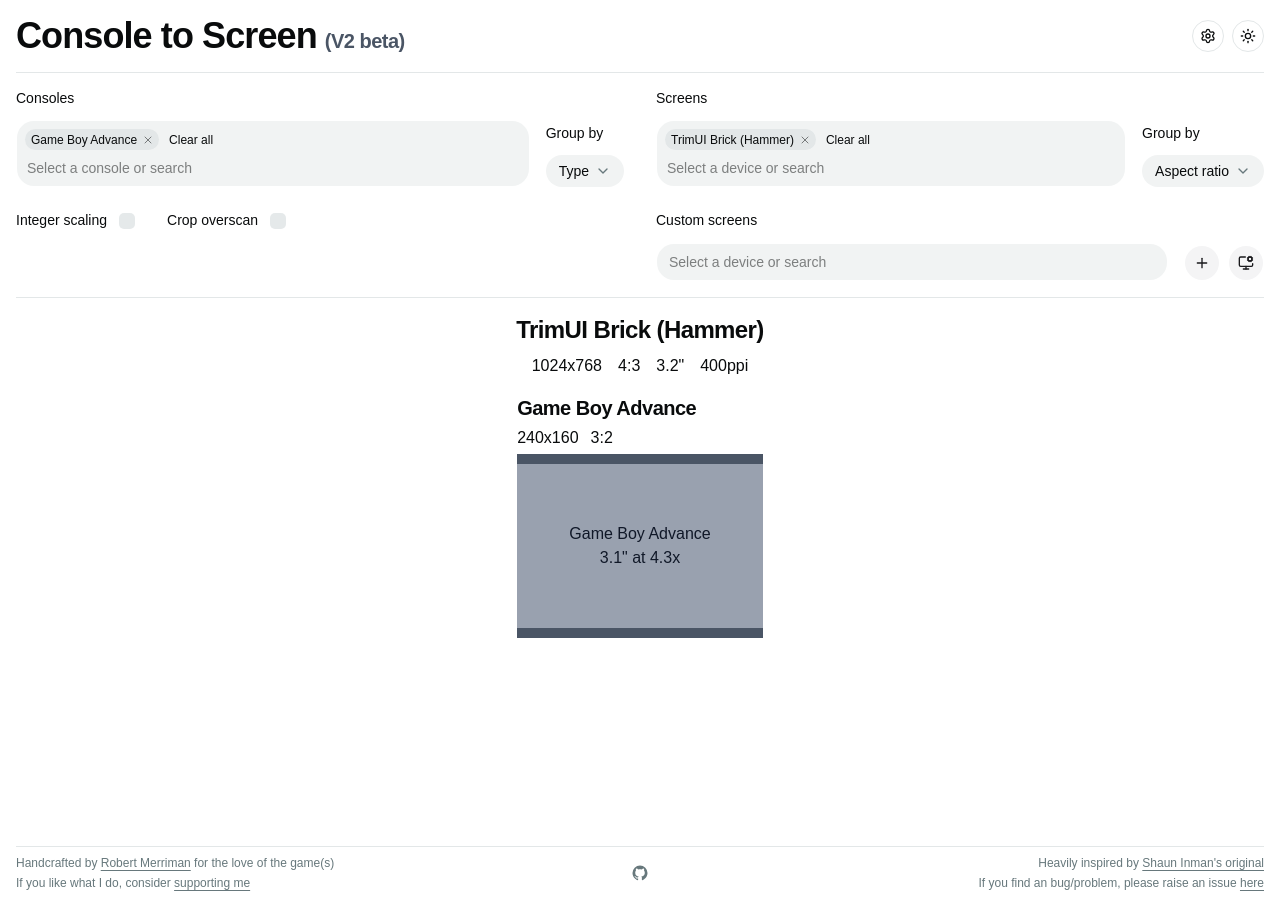
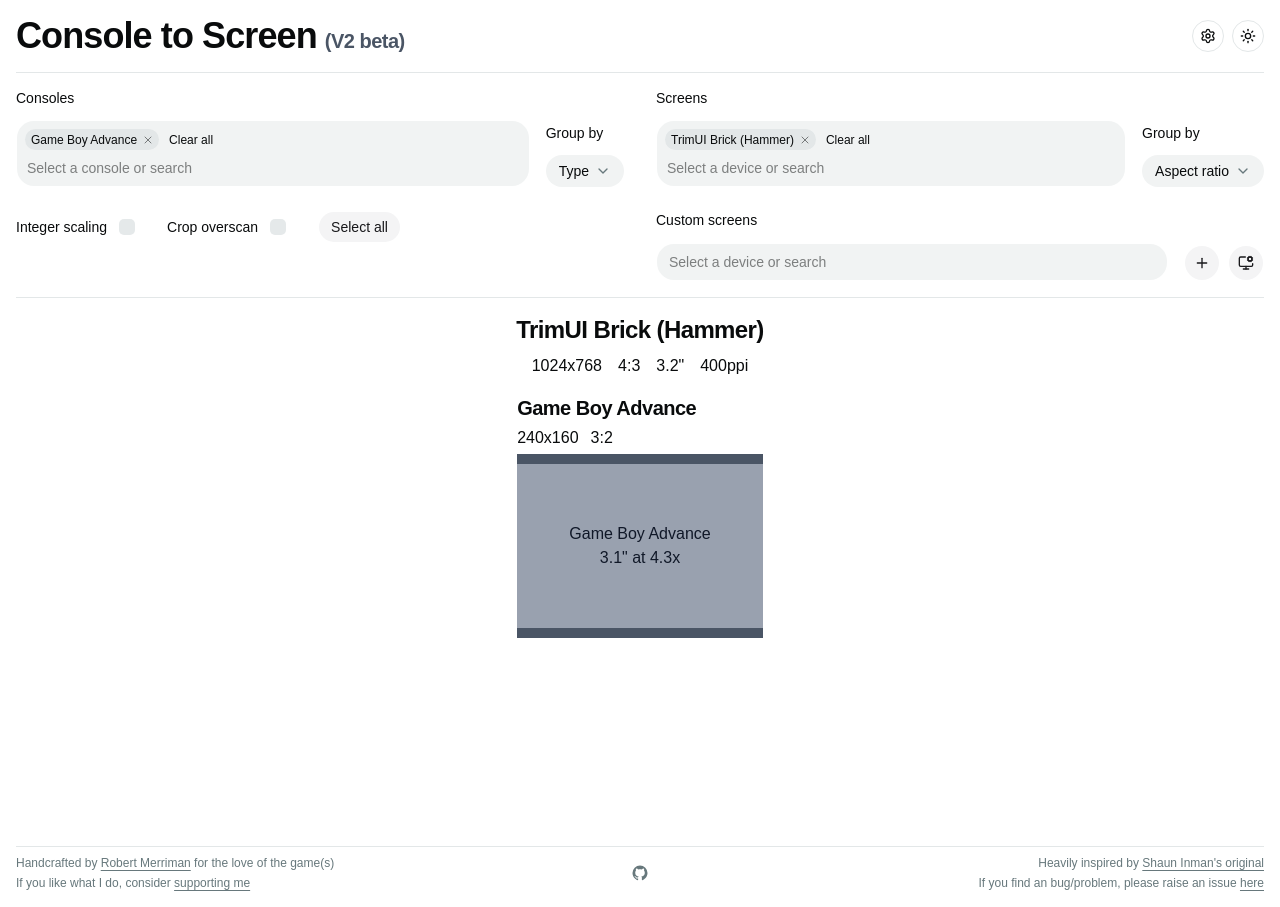
Before and after one commit to RobertBMerriman/console-to-screen, a React (Vite) app: page / in a window 1280 px wide. Built offline with nearby package versions, Linux system fonts and the light colour scheme.

Commit message:
Quick select all button for another GOAT

```diff
--- a/src/components/console/ConsoleField.tsx
+++ b/src/components/console/ConsoleField.tsx
@@ -1,4 +1,5 @@
 import { ConsoleCombobox } from '@/components/console/ConsoleCombobox'
+import { Button } from '@/components/ui/button'
 import { Checkbox } from '@/components/ui/checkbox'
 import { Field, FieldGroup, FieldLabel, FieldSet } from '@/components/ui/field'
 import {
@@ -18,6 +19,7 @@
   const setIntegerScaling = useConsoleStore((state) => state.setIntegerScaling)
   const cropOverscan = useConsoleStore((state) => state.cropOverscan)
   const setCropOverscan = useConsoleStore((state) => state.setCropOverscan)
+  const selectAll = useConsoleStore((s) => s.selectAll)
 
   return (
     <FieldGroup>
@@ -70,6 +72,12 @@
                 onCheckedChange={setCropOverscan}
               />
             </Field>
+
+            <Field orientation={'horizontal'} className="w-fit">
+              <Button onClick={selectAll} variant={'secondary'}>
+                Select all
+              </Button>
+            </Field>
           </div>
         </FieldGroup>
       </FieldSet>
--- a/src/stores/consoleStore.tsx
+++ b/src/stores/consoleStore.tsx
@@ -3,6 +3,7 @@
 import {
   consoleGroupingOptions,
   consolesByTag,
+  consoleTags,
   type Console,
   type ConsoleGroupingOption,
   type ConsoleTag,
@@ -18,6 +19,7 @@
 
 interface Action {
   setConsolesByTags: (tags: State['tags']) => void
+  selectAll: () => void
   setGrouping: (grouping: State['grouping']) => void
   setIntegerScaling: (integerScaling: State['integerScaling']) => void
   setCropOverscan: (cropOverscan: State['cropOverscan']) => void
@@ -28,6 +30,7 @@
     (set) => ({
       tags: ['gba'],
       setConsolesByTags: (tags) => set(() => ({ tags })),
+      selectAll: () => set(() => ({ tags: consoleTags.toReversed() })),
 
       grouping: consoleGroupingOptions[0],
       setGrouping: (grouping) => set(() => ({ grouping })),
```
